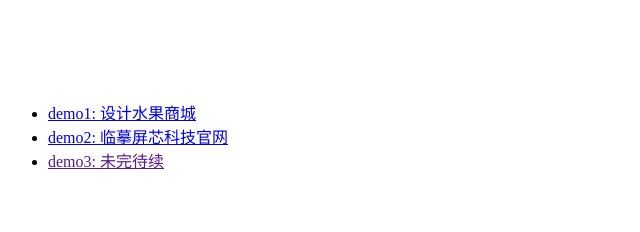
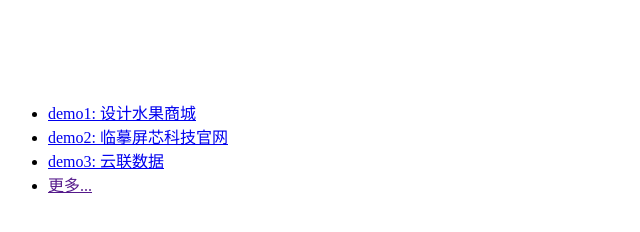
Before and after one commit to ppy-web/ppy-web.github.io, a plain HTML site: page index.html in a window 1280 px wide. Shown: the whole page, without its empty margins (0-640 px from the left). Drawn offline with Linux system fonts and the light colour scheme.

Commit message:
增加了云联数据

```diff
--- a/index.html
+++ b/index.html
@@ -4,7 +4,7 @@
 <head>
     <meta charset="UTF-8">
     <meta name="viewport" content="width=device-width, initial-scale=1.0">
-    <title>Document</title>
+    <title>个人空间</title>
     <style>
         ul {
 
@@ -17,7 +17,8 @@
     <ul>
         <li><a href="https://ppy-web.github.io/esenbol/">demo1: 设计水果商城</a> </li>
         <li><a href="https://ppy-web.github.io/pxtechnology/">demo2: 临摹屏芯科技官网</a> </li>
-        <li><a href="">demo3: 未完待续</a> </li>
+        <li><a href="https://ppy-web.github.io/cloud/">demo3: 云联数据</a> </li>
+        <li><a href="" style="user-select: none;">更多...</a> </li>
     </ul>
 
 </body>
```
